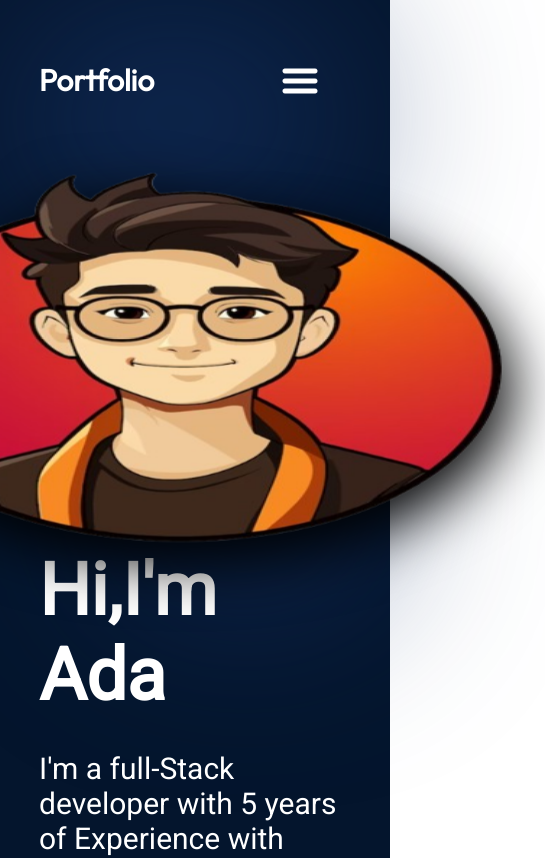
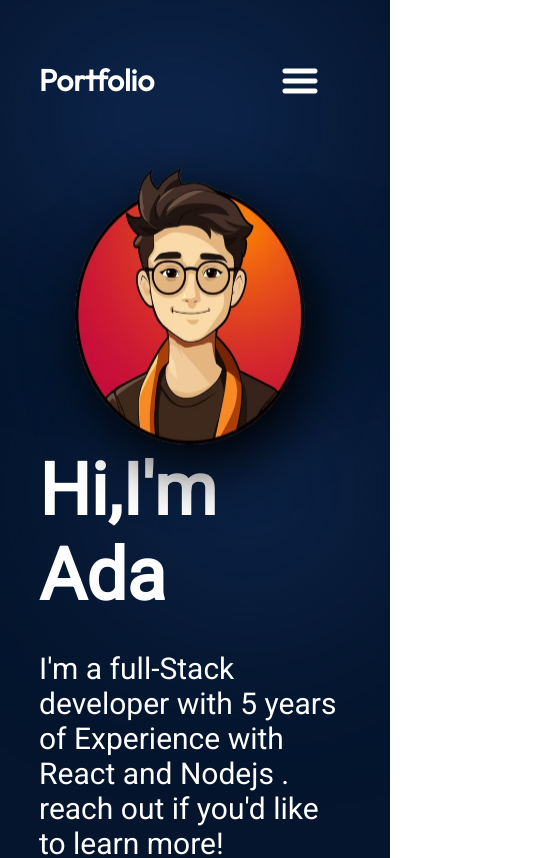
Before and after one commit to Ranjan-33/Portfolio, a React (Vite) app: page / in a window 390 px wide. Shown: the top 858 px of the page, 545 px wide, since content can reach past the window. Built offline with nearby package versions, Linux system fonts and the light colour scheme.

Commit message:
updated profile picture media query

```diff
--- a/src/components/Hero.module.css
+++ b/src/components/Hero.module.css
@@ -108,4 +108,10 @@
   .content {
     align-items: center;
   }
+  .heroImg {
+    width: 250px;
+    height: 300px;
+    border-radius: 50%;
+    filter: drop-shadow(10px 20px 30px);
+  }
 }
```
